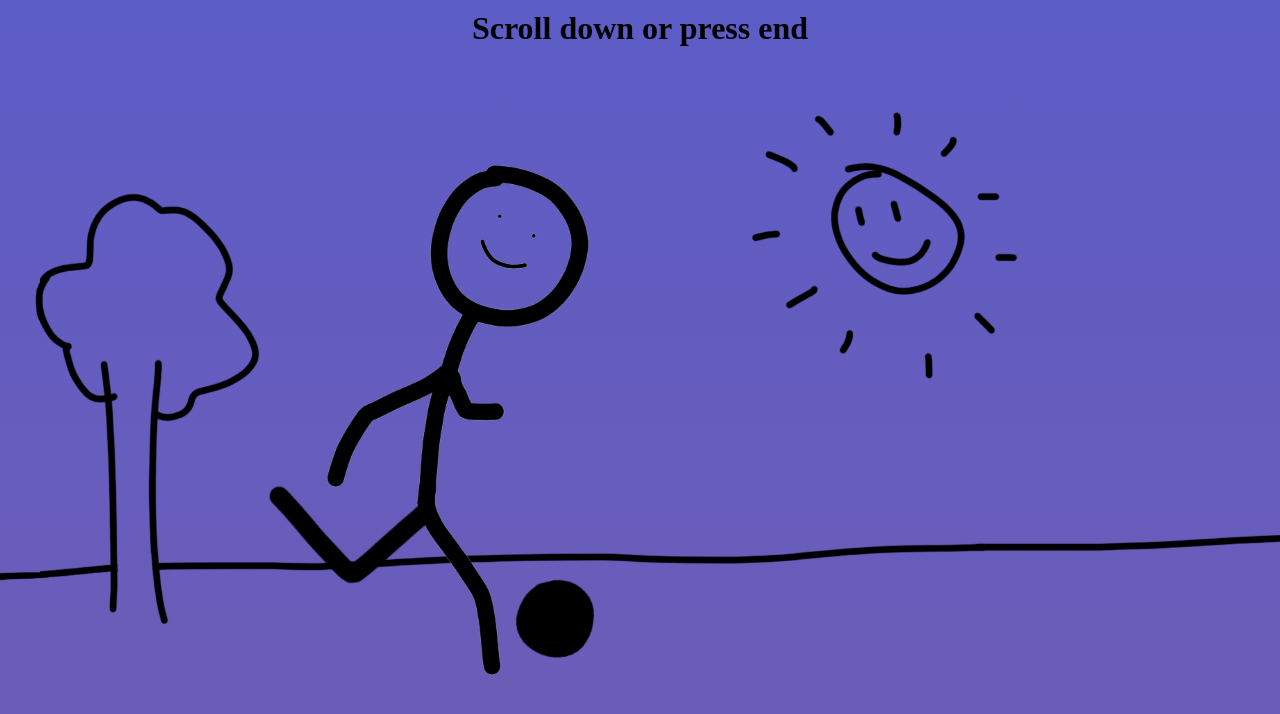
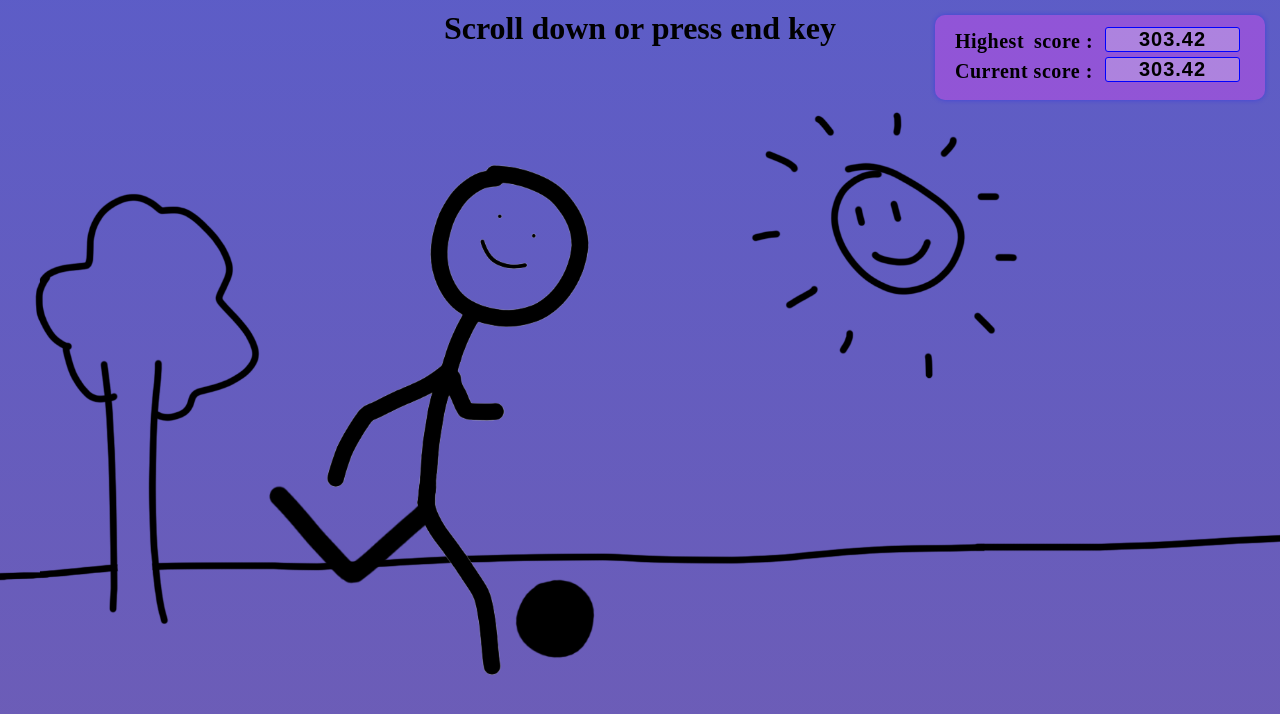
Before and after one commit to Ali-Sdg90/Sticky-Scroll, a plain HTML site: page index.html in a window 1280 px wide. Shown: the top 714 px of the page. Drawn offline with Linux system fonts and the light colour scheme.

Commit message:
Add scores / improve scrollbar / change reset time / add localStorge

```diff
--- a/index.html
+++ b/index.html
@@ -8,14 +8,35 @@
         <title>Scroll-based Animation</title>
     </head>
     <body>
-        <h1>Scroll down or press end</h1>
+        <h1>Scroll down or press end key</h1>
         <div class="game-box">
             <div class="game-box__background"></div>
             <div class="game-box__sticky-man"></div>
             <div class="game-box__sticky-man-leg"></div>
             <div class="game-box__ball"></div>
         </div>
-        <!-- <div class="reset-game">Reset</div> -->
+        <div class="scores">
+            <form>
+                <label for="scores__highest">Highest   score :</label>
+                <input
+                    type="number"
+                    name="scores__highest"
+                    id="scores__highest"
+                    value="0"
+                    disabled
+                />
+            </form>
+            <form>
+                <label for="scores__current">Current score :</label>
+                <input
+                    type="number"
+                    name="scores__current"
+                    id="scores__current"
+                    value="0"
+                    disabled
+                />
+            </form>
+        </div>
         <script src="js/script.js"></script>
     </body>
 </html>
--- a/js/script.js
+++ b/js/script.js
@@ -1,13 +1,22 @@
 const leg = document.querySelector(".game-box__sticky-man-leg");
 const ball = document.querySelector(".game-box__ball");
+const highScore = document.getElementById("scores__highest");
+const currentScore = document.getElementById("scores__current");
+const saveHighest = localStorage.getItem("stickManHighest");
 
 let scrolled = 0;
 let lastScrolled = -1;
 let startPosition = -1;
 let startTiming = true;
 let startTime = 0;
-let timeScrolled = 0;
 let score = 0;
+let highScoreValue = 0;
+
+if (saveHighest) {
+    highScore.value = saveHighest;
+    highScoreValue = saveHighest;
+}
+
 window.addEventListener("scroll", function () {
     scrolled =
         (window.scrollY /
@@ -21,9 +30,12 @@ window.addEventListener("scroll", function () {
             startPosition = scrolled;
             startTiming = false;
         }
-        if (scrolled >= "99.9") {
-            timeScrolled = new Date() - startTime;
-            score = (((100 - startPosition) * 10) / timeScrolled) * 500;
+
+        if (scrolled >= 99.9) {
+            score = (
+                (((100 - startPosition) * 10) / (new Date() - startTime)) *
+                500
+            ).toFixed(2);
             if (score > 0) {
                 console.log("=>", score);
 
@@ -31,14 +43,28 @@ window.addEventListener("scroll", function () {
                 setTimeout(() => {
                     ball.style.transform =
                         "translate(-50%, -50%) translate(0px ,0px)";
-                }, 1500);
+                }, 1000);
 
                 console.log("reset time");
                 setTimeout(() => {
                     lastScrolled = -1;
                     startTiming = true;
                     console.log("end of reset");
-                }, 2000);
+                }, 1500);
+                currentScore.value = score;
+                console.log(
+                    score > highScoreValue,
+                    score,
+                    ">",
+                    highScoreValue,
+                    typeof score,
+                    typeof highScoreValue
+                );
+                if (Number(score) > Number(highScoreValue)) {
+                    highScoreValue = score;
+                    highScore.value = score;
+                    localStorage.setItem("stickManHighest", score);
+                }
                 window.scrollTo({
                     top:
                         Math.random() *
@@ -55,12 +81,4 @@ window.addEventListener("scroll", function () {
     }
     leg.style.transform = `translate(-50%, -50%) rotate(-${scrolled * 1.3}deg)`;
 });
-
-// function shoot() {
-//     score = (((100 - startPosition) * 10) / timeScrolled) * 500;
-//     console.log("=>", score);
-//     ball.style.transform = `translate(-50%, -50%) translate(${score}px ,0px)`;
-//     setTimeout(() => {
-//         ball.style.transform = "translate(-50%, -50%) translate(0px ,0px)";
-//     }, 2500);
-// }
+// localStorage.clear();
--- a/scss/_config.scss
+++ b/scss/_config.scss
@@ -12,27 +12,26 @@ body {
     );
     height: 5000px;
 }
+
 h1 {
     text-align: center;
     margin: 10px;
 }
 
 ::-webkit-scrollbar {
-    width: 30px;
+    width: 20px;
 }
-
 ::-webkit-scrollbar {
     background: rgb(41, 41, 41);
 }
 ::-webkit-scrollbar-thumb {
     background: rgba(255, 255, 255, 0.674);
-    height: 100px;
     border-radius: 10px;
-    outline: 3px solid rgb(41, 41, 41);
-    outline-offset: -3px;
-    transition: 0.5s;
+    outline: 5px solid rgb(41, 41, 41);
+    outline-offset: -4.7px;
 }
 ::-webkit-scrollbar-thumb:hover {
-    transition: 0.5s;
     background: rgba(255, 255, 255, 0.927);
+    outline-offset: -3.7px;
+    outline-width: 4px;
 }
--- a/scss/style.scss
+++ b/scss/style.scss
@@ -53,3 +53,36 @@
         transition: transform 0.5s;
     }
 }
+.scores {
+    box-shadow: 0 0 5px rgba(0, 21, 255, 0.325);
+    background: rgba(255, 68, 252, 0.322);
+    padding: 10px 20px;
+    border-radius: 10px;
+    position: fixed;
+    top: 15px;
+    right: 15px;
+
+    form {
+        font-size: 20px;
+        margin: 5px 0;
+        width: 290px;
+        font-weight: 900;
+        display: grid;
+        grid-template-columns: 1fr 1fr;
+        gap: 10px;
+        letter-spacing: 0.5px;
+    }
+
+    input {
+        width: 135px;
+        border: 1px solid blue;
+        border-radius: 3px;
+        text-align: center;
+        color: black;
+        font-weight: 900;
+        font-size: 20px;
+        transform: translate(0px, -3px);
+        padding-left: 15px;
+        letter-spacing: 1px;
+    }
+}
```
Also changed, not shown: css/style.css, 1 other file.
